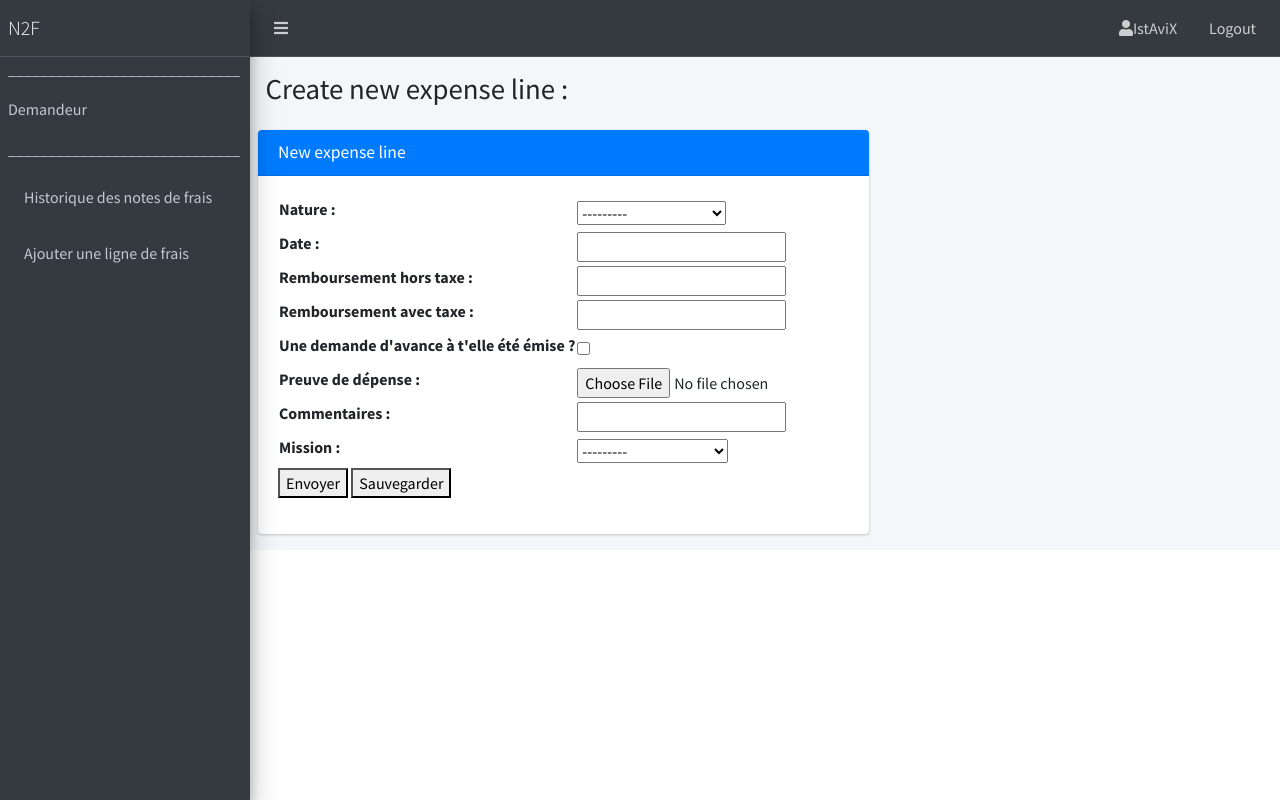
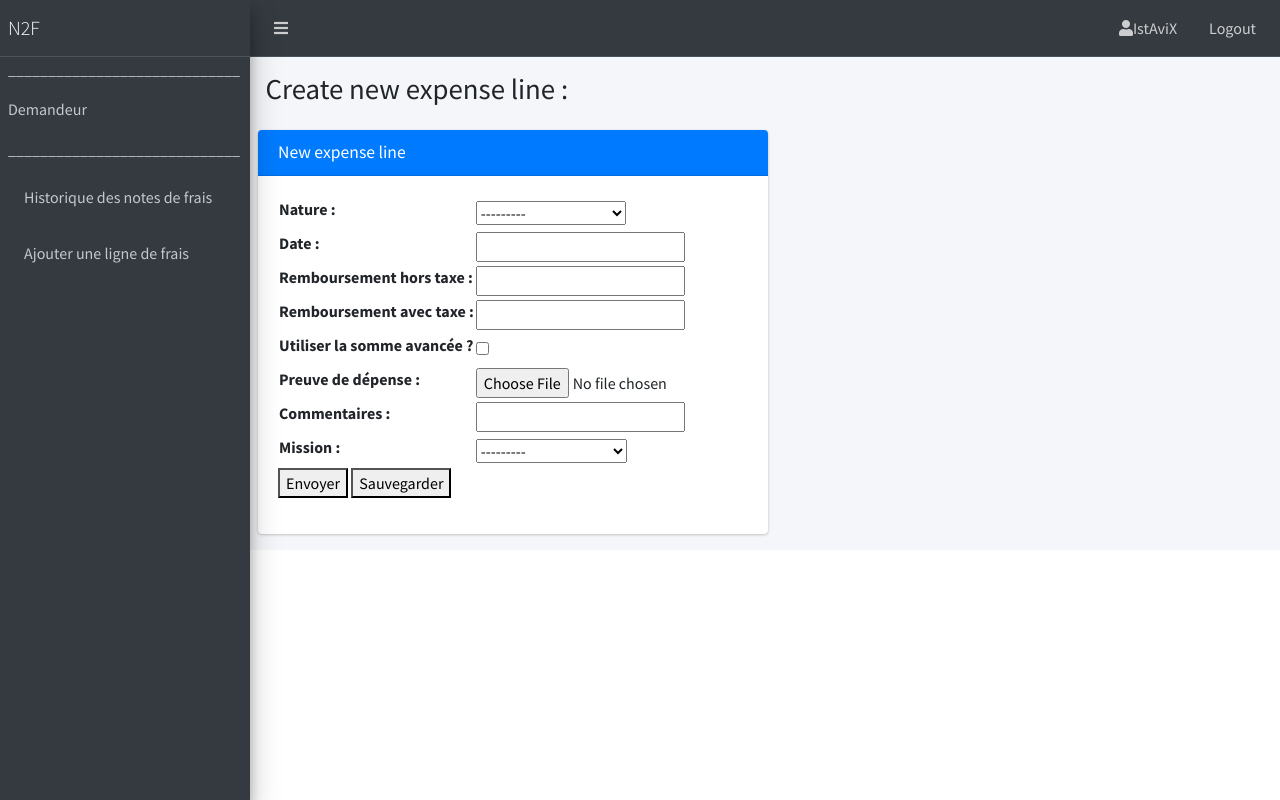
Before and after one commit to Red2Je/N2F, a Django app: page /form/ in a window 1280 px wide. Run offline with Django 4.2, Linux system fonts and the light colour scheme; a user stored in the database is signed in; data comes from the database, SQL or seed files in the repository; both versions use the stored data as it was after the commit; some libraries are stand-ins or nearby versions.

Commit message:
petite corrections

```diff
--- a/main/forms.py
+++ b/main/forms.py
@@ -17,7 +17,7 @@ class ExpenseLineCreateForm(ModelForm):
             'date' : 'Date',
             'amountHT':'Remboursement hors taxe',
             'amountTVA':'Remboursement avec taxe',
-            'advance':'Une demande d\'avance à t\'elle été émise ?',
+            'advance':'Utiliser la somme avancée ?',
             'proof' : 'Preuve de dépense',
             'commentary':'Commentaires',
             'mission' : 'Mission'
--- a/main/models.py
+++ b/main/models.py
@@ -123,13 +123,13 @@ class ExpenseLine(models.Model):
     distance = models.fields.FloatField(default=0)
 
     fuel  = 'Essence'
-    accomodation  = 'Hebergement'
+    accomodation  = 'Hébergement'
     meal  = 'Repas'
     transport  = 'Transport'
     travel = 'Voyage'
     purchase = 'Achat'
     other = 'Autre'
-    advanceRequest = 'Demande d avance'
+    advanceRequest = 'Demande d\'avance'
 
 
     Nature_CHOICES = [
@@ -140,10 +140,10 @@ class ExpenseLine(models.Model):
         (travel  , 'Voyage'),
         (other  , 'Autre'),
         (purchase  , 'Achat'),
-        (advanceRequest , 'Demande d avance'),
+        (advanceRequest , 'Demande d\'avance'),
     ]
     nature = models.CharField(
-        max_length=20,
+        max_length=25,
 		choices=Nature_CHOICES,
 	)
 
--- a/main/templates/main/base.html
+++ b/main/templates/main/base.html
@@ -78,7 +78,7 @@
                     <p>Demandeur</p>
                     <p>_____________________________</p>
                     </a>
-                    <a href="{% url 'void' %}" class="nav-link ">
+                    <a href="{% url 'clientHistoric' %}" class="nav-link ">
                     <p>Historique des notes de frais</p>
                     </a>
                     <a href="{% url 'form' %}" class="nav-link ">
--- a/n2f/urls.py
+++ b/n2f/urls.py
@@ -28,7 +28,7 @@ urlpatterns = [
     path('login/', views.user_login, name='login'),
     path('logout/', views.logoutPage, name='logout'),
     path('serviceHistoric/', views.sHistoric),
-    path('clientHistoric/', views.cHistoric),
+    path('clientHistoric/', views.cHistoric, name='clientHistoric'),
     path('serviceValid/', views.sValid),
     path('download/<str:filename>', views.download_file, name='download'),
     path('download/<str:filename>/', views.download_file, name='download'),
```
Also changed, not shown: db.sqlite3, main/migrations/0014_alter_expenseline_nature.py (added), main/migrations/0015_alter_expenseline_nature.py (added), main/migrations/0016_alter_expenseline_nature.py (added), main/migrations/0017_alter_expenseline_nature.py (added).
